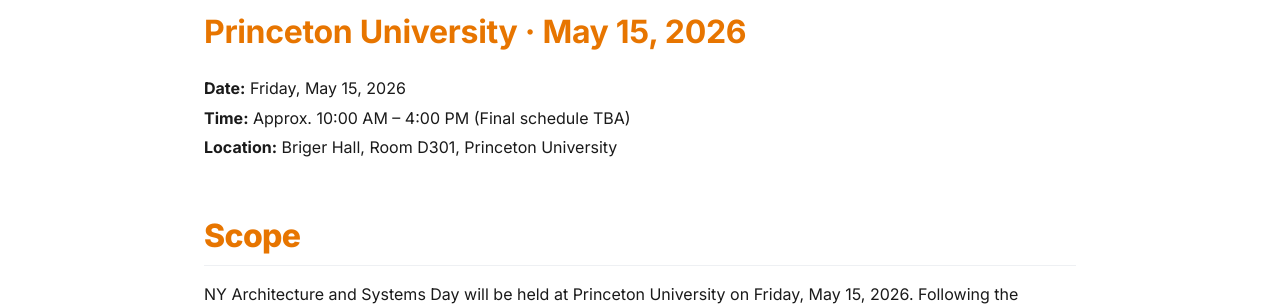
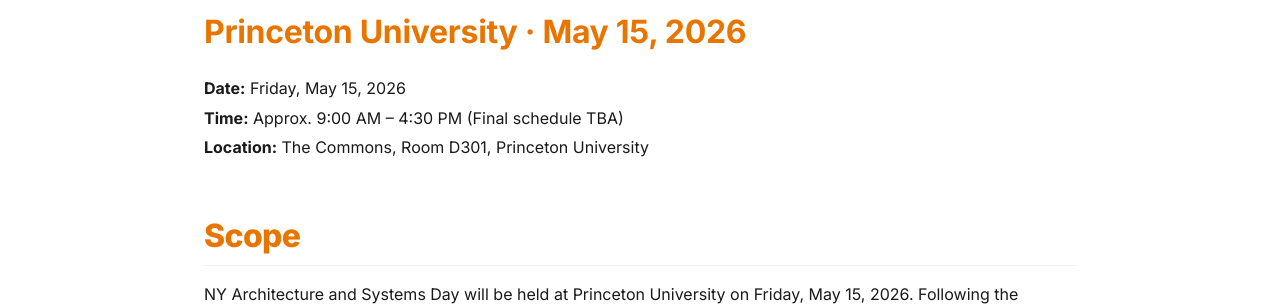
Before and after one commit to princetoncomputerarch/princetoncomputerarch.github.io, a Jekyll site: the page built from index.html, in a window 1280 px wide and 900 px high. Shown: the part 317-623 px from the top of the window. Built offline with Jekyll 4.4.1, drawn with Linux system fonts in a browser that asks for light colours.

Commit message:
Update hero.yml
fixed location error. not briger hall!

```diff
--- a/_data/hero.yml
+++ b/_data/hero.yml
@@ -16,6 +16,6 @@
   - label: "Date"
     value: "Friday, May 15, 2026"
   - label: "Time"
-    value: "Approx. 10:00 AM – 4:00 PM (Final schedule TBA)"
+    value: "Approx. 9:00 AM – 4:30 PM (Final schedule TBA)"
   - label: "Location"
-    value: "Briger Hall, Room D301, Princeton University"
+    value: "The Commons, Room D301, Princeton University"
```
